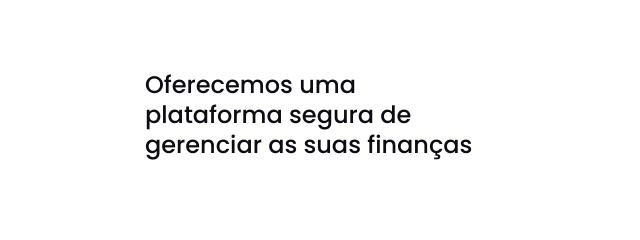
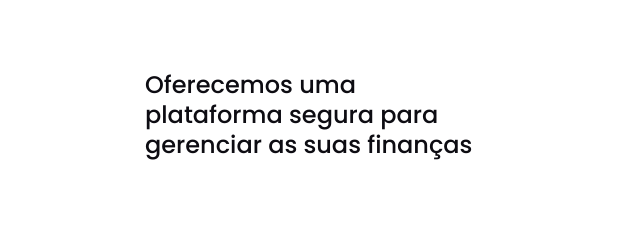
Before and after one commit to guiguat/docFisco, a plain HTML site: page index.html in a window 1280 px wide. Shown: the part 771-1011 px from the top of the page, 120-760 px from the left. Drawn offline with Linux system fonts and the light colour scheme.

Commit message:
correct spelling

```diff
--- a/index.html
+++ b/index.html
@@ -36,7 +36,7 @@
       </div>
       <div class="row row-inverse">
         <img src="./static/images/financas_segura.svg" alt="gerenciar finanças">
-        <p>Oferecemos uma plataforma segura de gerenciar as suas finanças</p>
+        <p>Oferecemos uma plataforma segura para gerenciar as suas finanças</p>
       </div>
     </div>
   </main>
```
